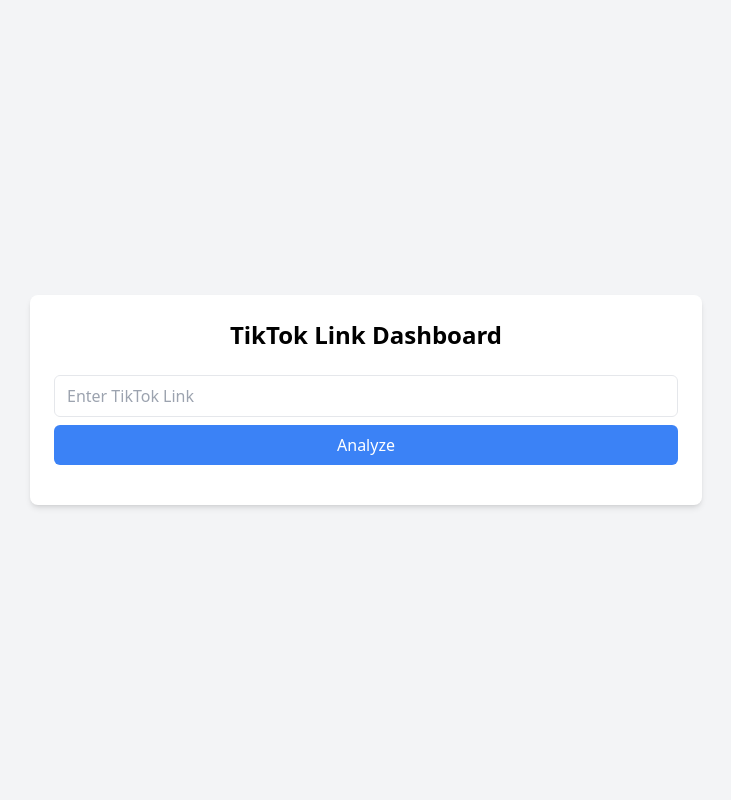
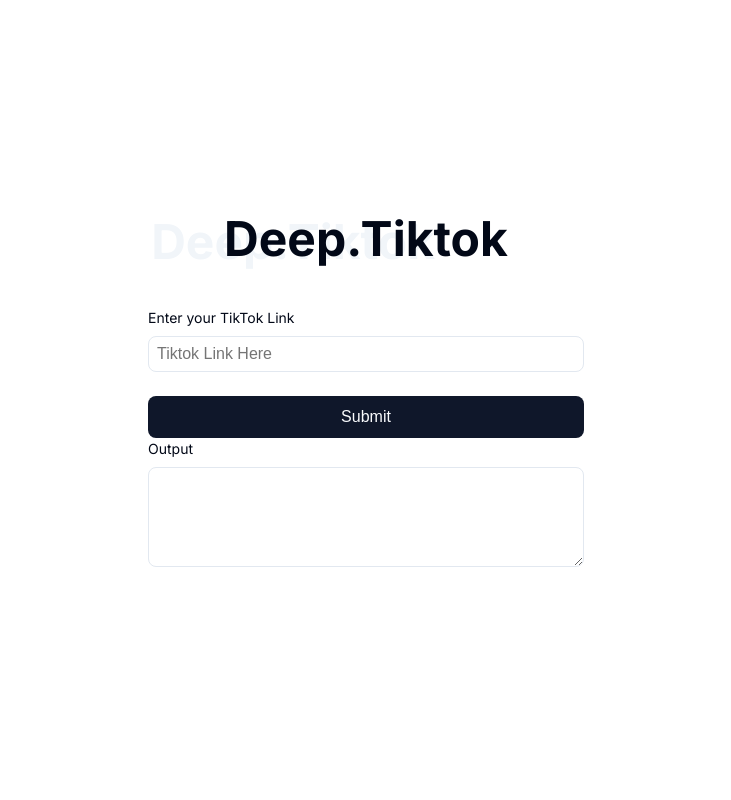
Before and after one commit to aman-moh/TikTok-Scraper, a Flask app: page / in a window 1280 px wide. Shown: the whole page, without its empty margins (274-1005 px from the left). Run offline with Flask 3, Linux system fonts and the light colour scheme; some libraries are stand-ins or nearby versions.

Commit message:
changed front end

```diff
--- a/app.py
+++ b/app.py
@@ -1,4 +1,4 @@
-from flask import Flask, render_template, request, flash, jsonify
+from flask import Flask, render_template, request, jsonify
 from camel.agents.chat_agent import ChatAgent
 from camel.configs.openai_config import ChatGPTConfig
 from camel.messages.base import BaseMessage
@@ -12,7 +12,7 @@ import json
 import os
 
 app = Flask(__name__)
-app.secret_key = os.getenv("FLASK_SECRET_KEY")
+app.secret_key = os.getenv("FLASK_SECRET_KEY", "default_secret_key")
 
 nest_asyncio.apply()
 
@@ -130,15 +130,18 @@ def dashboard():
 
             workforce = create_workforce()
             task = workforce.process_task(human_task)
-            result = json.loads(task.result)
 
-            if request.headers.get('X-Requested-With') == 'XMLHttpRequest':
-                return jsonify(result)
-            else:
-                flash('Analysis completed successfully!', 'success')
-                return render_template('index.html', result=result)
+            try:
+                result = json.loads(task.result)
+            except json.JSONDecodeError:
+                # If the result is not valid JSON, return it as plain text
+                return jsonify({
+                    'error': 'Invalid JSON result',
+                    'raw_result': task.result
+                })
+
+            return jsonify(result)
         else:
-            flash('Please enter a TikTok link.', 'error')
             return jsonify({'error': 'Please enter a TikTok link.'}), 400
 
     return render_template('index.html')
--- /dev/null
+++ b/static/css/styles.css
@@ -0,0 +1,113 @@
+@import url('https://fonts.googleapis.com/css2?family=Inter:wght@400;700&display=swap');
+
+:root {
+    --background: 0 0% 100%;
+    --foreground: 222.2 84% 4.9%;
+    --card: 0 0% 100%;
+    --card-foreground: 222.2 84% 4.9%;
+    --popover: 0 0% 100%;
+    --popover-foreground: 222.2 84% 4.9%;
+    --primary: 222.2 47.4% 11.2%;
+    --primary-foreground: 210 40% 98%;
+    --secondary: 210 40% 96.1%;
+    --secondary-foreground: 222.2 47.4% 11.2%;
+    --muted: 210 40% 96.1%;
+    --muted-foreground: 215.4 16.3% 46.9%;
+    --accent: 210 40% 96.1%;
+    --accent-foreground: 222.2 47.4% 11.2%;
+    --destructive: 0 84.2% 60.2%;
+    --destructive-foreground: 210 40% 98%;
+    --border: 214.3 31.8% 91.4%;
+    --input: 214.3 31.8% 91.4%;
+    --ring: 222.2 84% 4.9%;
+    --radius: 0.5rem;
+}
+
+* {
+    margin: 0;
+    padding: 0;
+    box-sizing: border-box;
+}
+
+body {
+    font-family: 'Inter', sans-serif;
+    background-color: hsl(var(--background));
+    color: hsl(var(--foreground));
+    line-height: 1.5;
+    display: flex;
+    justify-content: center;
+    align-items: center;
+    min-height: 100vh;
+}
+
+.container {
+    width: 100%;
+    max-width: 500px;
+    padding: 2rem;
+}
+
+.title {
+    font-size: 3rem;
+    font-weight: 700;
+    margin-bottom: 2rem;
+    text-align: center;
+    position: relative;
+}
+
+.title::after {
+    content: 'Deep.Tiktok';
+    position: absolute;
+    top: 0.2rem;
+    left: 0.2rem;
+    color: hsl(var(--muted));
+    z-index: -1;
+}
+
+.input-group, .output-group {
+    margin-bottom: 1.5rem;
+}
+
+label {
+    display: block;
+    font-size: 0.875rem;
+    font-weight: 500;
+    margin-bottom: 0.5rem;
+}
+
+input, textarea {
+    width: 100%;
+    padding: 0.5rem;
+    font-size: 1rem;
+    border: 1px solid hsl(var(--border));
+    border-radius: var(--radius);
+    background-color: hsl(var(--background));
+    color: hsl(var(--foreground));
+}
+
+input:focus, textarea:focus {
+    outline: none;
+    border-color: hsl(var(--ring));
+    box-shadow: 0 0 0 2px hsl(var(--ring) / 0.2);
+}
+
+.submit-btn {
+    width: 100%;
+    padding: 0.75rem;
+    font-size: 1rem;
+    font-weight: 500;
+    color: hsl(var(--primary-foreground));
+    background-color: hsl(var(--primary));
+    border: none;
+    border-radius: var(--radius);
+    cursor: pointer;
+    transition: background-color 0.2s ease;
+}
+
+.submit-btn:hover {
+    background-color: hsl(var(--primary) / 0.9);
+}
+
+textarea {
+    min-height: 100px;
+    resize: vertical;
+}
--- a/templates/index.html
+++ b/templates/index.html
@@ -3,32 +3,29 @@
 <head>
     <meta charset="UTF-8">
     <meta name="viewport" content="width=device-width, initial-scale=1.0">
-    <title>TikTok Link Dashboard</title>
-    <script src="https://cdn.tailwindcss.com"></script>
-    <script src="https://cdnjs.cloudflare.com/ajax/libs/jquery/3.6.0/jquery.min.js"></script>
+    <title>Deep.Tiktok</title>
+    <link rel="stylesheet" href="{{ url_for('static', filename='css/styles.css') }}">
+    <script src="https://code.jquery.com/jquery-3.6.0.min.js"></script>
 </head>
-<body class="bg-gray-100 min-h-screen flex items-center justify-center">
-    <div class="w-full max-w-2xl bg-white rounded-lg shadow-md overflow-hidden">
-        <div class="p-6">
-            <h1 id="tiktok-link-dashboard" class="text-2xl font-bold text-center mb-6">TikTok Link Dashboard</h1>
-
-            <form id="analysis-form" class="space-y-2">
-                <input type="text" id="tiktok-link" name="tiktok_link" placeholder="Enter TikTok Link" class="w-full px-3 py-2 border rounded-md">
-                <button type="submit" class="w-full bg-blue-500 text-white py-2 rounded-md hover:bg-blue-600">Analyze</button>
-            </form>
-
-            <div id="flash-messages" class="mt-4"></div>
-
-            <div id="analysis-results" class="mt-8 hidden">
-                <h2 class="text-xl font-semibold mb-4">Analysis Results</h2>
-                <div id="result-content" class="bg-gray-50 p-4 rounded-md"></div>
+<body>
+    <div class="container">
+        <h1 class="title">Deep.Tiktok</h1>
+        <form id="tiktok-form">
+            <div class="input-group">
+                <label for="tiktok-link">Enter your TikTok Link</label>
+                <input type="text" id="tiktok-link" name="tiktok_link" placeholder="Tiktok Link Here" required>
             </div>
+            <button type="submit" class="submit-btn">Submit</button>
+        </form>
+        <div class="output-group">
+            <label for="output">Output</label>
+            <textarea id="output" readonly></textarea>
         </div>
     </div>
 
     <script>
         $(document).ready(function() {
-            $('#analysis-form').on('submit', function(e) {
+            $('#tiktok-form').on('submit', function(e) {
                 e.preventDefault();
                 var tiktokLink = $('#tiktok-link').val();
 
@@ -37,41 +34,20 @@
                     method: 'POST',
                     data: { tiktok_link: tiktokLink },
                     beforeSend: function() {
-                        $('#flash-messages').html('<div class="p-2 bg-blue-100 text-blue-700 rounded-md">Analyzing...</div>');
+                        $('#output').val('Processing...');
                     },
                     success: function(response) {
-                        $('#flash-messages').html('<div class="p-2 bg-green-100 text-green-700 rounded-md">Analysis completed successfully!</div>');
-                        displayResults(response);
+                        if (response.error) {
+                            $('#output').val('Error: ' + response.error + '\n\nRaw result:\n' + response.raw_result);
+                        } else {
+                            $('#output').val(JSON.stringify(response, null, 2));
+                        }
                     },
-                    error: function(xhr) {
-                        $('#flash-messages').html('<div class="p-2 bg-red-100 text-red-700 rounded-md">' + xhr.responseJSON.error + '</div>');
+                    error: function(xhr, status, error) {
+                        $('#output').val('Error: ' + xhr.responseText);
                     }
                 });
             });
-
-            function displayResults(result) {
-                var content = `
-                    <p><strong>Task:</strong> ${result.task}</p>
-                    <div class="mb-4">
-                        <h3 class="font-semibold mb-2">Hook Script:</h3>
-                        <p><strong>Content:</strong> ${result.hook_script.content}</p>
-                        <p><strong>Total Words:</strong> ${result.hook_script.total_length_in_words}</p>
-                    </div>
-                    <div>
-                        <h3 class="font-semibold mb-2">Sentences:</h3>
-                        <ul>
-                            ${result.hook_script.sentences.map(sentence => `
-                                <li class="mb-2">
-                                    <p>${sentence.sentence}</p>
-                                    <p>Words: ${sentence.length_in_words}</p>
-                                </li>
-                            `).join('')}
-                        </ul>
-                    </div>
-                `;
-                $('#result-content').html(content);
-                $('#analysis-results').removeClass('hidden');
-            }
         });
     </script>
 </body>
```
